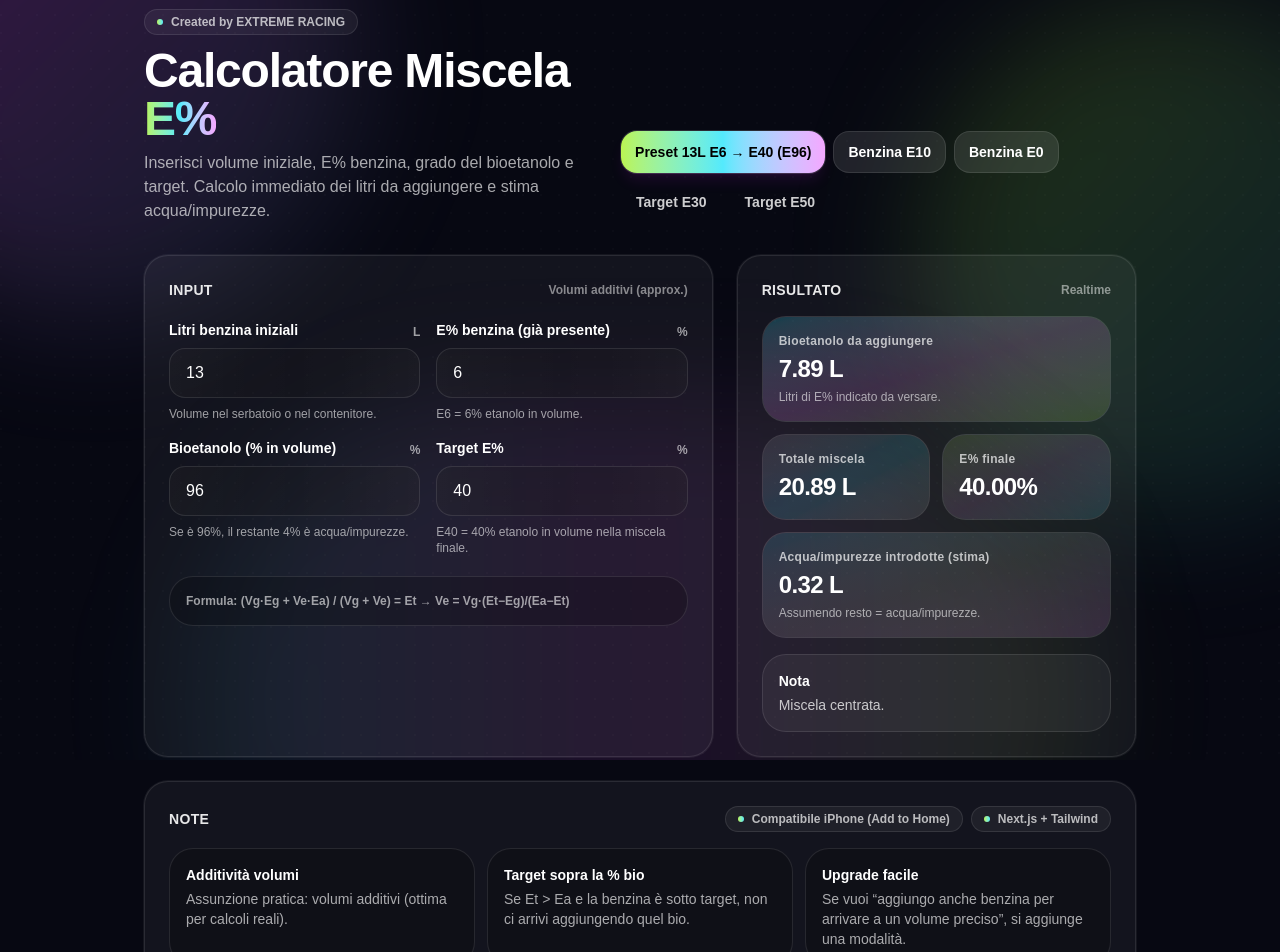
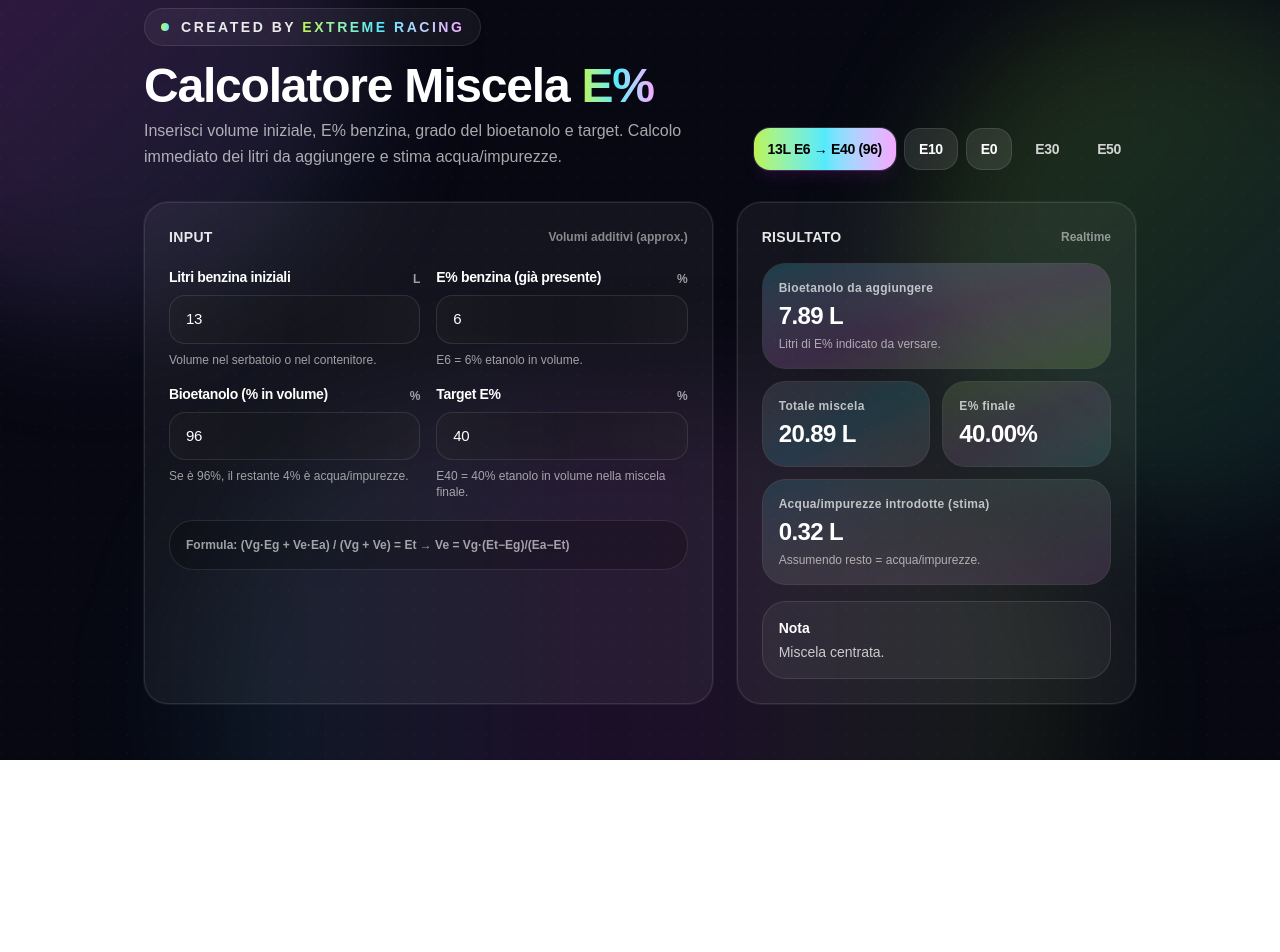
Before and after one commit to ViaticOx/eblend, a Next.js app: page / in a window 1280 px wide. Shown: the part 40-992 px from the top of the page. After the commit the page ends 800 px from the top, so only its background shows below. Built offline with nearby package versions, Linux system fonts and the light colour scheme.

Commit message:
UI tweaks: bigger brand + cleaner buttons + nicer type

```diff
--- a/app/page.tsx
+++ b/app/page.tsx
@@ -26,10 +26,13 @@ function clamp(n: number, a: number, b: number): number {
 }
 
 type WithChildren = { children?: React.ReactNode };
+
 type CardProps = WithChildren & { className?: string };
 function Card({ className = '', children }: CardProps) {
     return (
-        <div className={`rounded-3xl border border-white/10 bg-white/5 shadow-[0_0_0_1px_rgba(255,255,255,0.06)] ${className}`}>
+        <div
+            className={`rounded-3xl border border-white/10 bg-white/5 shadow-[0_0_0_1px_rgba(255,255,255,0.06)] ${className}`}
+        >
             {children}
         </div>
     );
@@ -42,14 +45,12 @@ type ButtonProps = React.ButtonHTMLAttributes<HTMLButtonElement> & {
 };
 function Button({ variant = 'soft', glow = false, className = '', children, ...props }: ButtonProps) {
     const base =
-        'inline-flex items-center justify-center rounded-2xl px-3.5 py-2.5 text-sm font-semibold transition active:scale-[0.99] disabled:opacity-50 disabled:cursor-not-allowed';
+        'inline-flex items-center justify-center rounded-2xl px-3.5 py-2.5 text-sm font-semibold tracking-tight transition active:scale-[0.99] disabled:opacity-50 disabled:cursor-not-allowed';
     const styles: Record<ButtonVariant, string> = {
         primary:
             'text-black bg-gradient-to-r from-lime-300 via-cyan-300 to-fuchsia-300 shadow-lg shadow-fuchsia-500/10 hover:brightness-110',
-        soft:
-            'text-white bg-white/10 border border-white/10 hover:bg-white/15 hover:border-white/20',
-        ghost:
-            'text-white/80 hover:text-white hover:bg-white/10 border border-transparent hover:border-white/10',
+        soft: 'text-white bg-white/10 border border-white/10 hover:bg-white/15 hover:border-white/20',
+        ghost: 'text-white/80 hover:text-white hover:bg-white/10 border border-transparent hover:border-white/10',
     };
     const glowRing = glow ? 'ring-1 ring-white/15 hover:ring-white/25' : '';
     return (
@@ -82,12 +83,17 @@ function Stat({
     );
 }
 
-function Pill({ children }: WithChildren) {
+function BrandTag() {
     return (
-        <span className="inline-flex items-center gap-2 rounded-full border border-white/10 bg-white/5 px-3 py-1 text-xs font-semibold text-white/70">
-      <span className="h-1.5 w-1.5 rounded-full bg-gradient-to-r from-lime-300 to-cyan-300" />
-            {children}
-    </span>
+        <div className="inline-flex items-center gap-3 rounded-full border border-white/10 bg-white/5 px-4 py-2">
+            <span className="h-2 w-2 rounded-full bg-gradient-to-r from-lime-300 to-cyan-300" />
+            <span className="text-sm font-black tracking-[0.18em] text-white/90">
+        CREATED BY{' '}
+                <span className="bg-gradient-to-r from-lime-300 via-cyan-300 to-fuchsia-300 bg-clip-text text-transparent">
+          EXTREME RACING
+        </span>
+      </span>
+        </div>
     );
 }
 
@@ -103,13 +109,13 @@ function InputField(props: {
     return (
         <div className="space-y-2">
             <div className="flex items-end justify-between gap-3">
-                <label className="text-sm font-semibold text-white">{label}</label>
+                <label className="text-sm font-semibold tracking-tight text-white">{label}</label>
                 {unit ? <span className="text-xs font-semibold text-white/60">{unit}</span> : null}
             </div>
             <div className="relative">
                 <div className="pointer-events-none absolute inset-0 rounded-2xl bg-gradient-to-r from-white/10 via-white/5 to-white/10 opacity-50" />
                 <input
-                    className="relative w-full rounded-2xl border border-white/10 bg-black/20 px-4 py-3 text-white outline-none placeholder:text-white/25 focus:border-white/25 focus:ring-2 focus:ring-white/10"
+                    className="relative w-full rounded-2xl border border-white/10 bg-black/20 px-4 py-3 text-[15px] font-medium tracking-tight text-white outline-none placeholder:text-white/25 focus:border-white/25 focus:ring-2 focus:ring-white/10"
                     value={value}
                     onChange={(e) => onChange(e.target.value)}
                     inputMode="decimal"
@@ -151,7 +157,6 @@ export default function Page() {
             return { ok: false, errors: ['Impossibile: la % del bioetanolo è uguale al target.'] };
         }
 
-        // Ve = Vg*(Et - Eg)/(Ea - Et)
         const VeRaw = (Vg * (Et - Eg)) / (Ea - Et);
 
         if (VeRaw < -1e-9) {
@@ -189,7 +194,7 @@ export default function Page() {
     };
 
     return (
-        <div className="min-h-screen bg-[#070812] text-white">
+        <div className="min-h-screen bg-[#070812] text-white antialiased">
             {/* Background */}
             <div className="pointer-events-none fixed inset-0 overflow-hidden">
                 <div className="absolute -left-40 -top-40 h-[520px] w-[520px] rounded-full bg-gradient-to-br from-fuchsia-500/25 to-cyan-500/10 blur-3xl" />
@@ -201,34 +206,38 @@ export default function Page() {
             <div className="relative mx-auto max-w-5xl px-4 py-8 md:py-12">
                 {/* Header */}
                 <div className="flex flex-col gap-6 md:flex-row md:items-end md:justify-between">
-                    <div className="space-y-3">
-                        <Pill>Created by EXTREME RACING</Pill>
+                    <div className="space-y-4">
+                        <BrandTag />
 
                         <div className="space-y-2">
                             <h1 className="text-3xl font-black tracking-tight md:text-5xl">
-                                Calcolatore Miscela <span className="bg-gradient-to-r from-lime-300 via-cyan-300 to-fuchsia-300 bg-clip-text text-transparent">E%</span>
+                                Calcolatore Miscela{' '}
+                                <span className="bg-gradient-to-r from-lime-300 via-cyan-300 to-fuchsia-300 bg-clip-text text-transparent">
+                  E%
+                </span>
                             </h1>
-                            <p className="max-w-xl text-sm text-white/65 md:text-base">
+                            <p className="max-w-xl text-sm leading-relaxed text-white/65 md:text-base">
                                 Inserisci volume iniziale, E% benzina, grado del bioetanolo e target. Calcolo immediato dei litri da aggiungere e stima acqua/impurezze.
                             </p>
                         </div>
                     </div>
 
+                    {/* Buttons: no "Preset/Target" words */}
                     <div className="flex flex-wrap gap-2">
                         <Button variant="primary" glow onClick={() => quickPreset('yourCase')}>
-                            Preset 13L E6 → E40 (E96)
+                            13L E6 → E40 (96)
                         </Button>
                         <Button variant="soft" onClick={() => quickPreset('e10')}>
-                            Benzina E10
+                            E10
                         </Button>
                         <Button variant="soft" onClick={() => quickPreset('e0')}>
-                            Benzina E0
+                            E0
                         </Button>
                         <Button variant="ghost" onClick={() => quickPreset('e30')}>
-                            Target E30
+                            E30
                         </Button>
                         <Button variant="ghost" onClick={() => quickPreset('e50')}>
-                            Target E50
+                            E50
                         </Button>
                     </div>
                 </div>
@@ -306,11 +315,7 @@ export default function Page() {
                             ) : (
                                 <>
                                     <div className="mt-4 grid gap-3">
-                                        <Stat
-                                            label="Bioetanolo da aggiungere"
-                                            value={`${fmt(result.Ve, 2)} L`}
-                                            sub="Litri di E% indicato da versare."
-                                        />
+                                        <Stat label="Bioetanolo da aggiungere" value={`${fmt(result.Ve, 2)} L`} sub="Litri di E% indicato da versare." />
                                         <div className="grid grid-cols-2 gap-3">
                                             <Stat label="Totale miscela" value={`${fmt(result.Vt, 2)} L`} accent="from-white/10 via-cyan-400/20 to-white/10" />
                                             <Stat label="E% finale" value={`${fmt(result.Efinal * 100, 2)}%`} accent="from-lime-400/20 via-fuchsia-400/15 to-cyan-400/20" />
@@ -331,34 +336,6 @@ export default function Page() {
                             )}
                         </div>
                     </Card>
-
-                    {/* Footer notes */}
-                    <Card className="lg:col-span-12">
-                        <div className="p-5 md:p-6">
-                            <div className="flex flex-col gap-3 md:flex-row md:items-center md:justify-between">
-                                <div className="text-sm font-black tracking-wide text-white/90">NOTE</div>
-                                <div className="flex flex-wrap gap-2">
-                                    <Pill>Compatibile iPhone (Add to Home)</Pill>
-                                    <Pill>Next.js + Tailwind</Pill>
-                                </div>
-                            </div>
-
-                            <ul className="mt-4 grid gap-3 text-sm text-white/65 md:grid-cols-3">
-                                <li className="rounded-3xl border border-white/10 bg-black/20 p-4">
-                                    <div className="font-semibold text-white">Additività volumi</div>
-                                    <div className="mt-1">Assunzione pratica: volumi additivi (ottima per calcoli reali).</div>
-                                </li>
-                                <li className="rounded-3xl border border-white/10 bg-black/20 p-4">
-                                    <div className="font-semibold text-white">Target sopra la % bio</div>
-                                    <div className="mt-1">Se Et &gt; Ea e la benzina è sotto target, non ci arrivi aggiungendo quel bio.</div>
-                                </li>
-                                <li className="rounded-3xl border border-white/10 bg-black/20 p-4">
-                                    <div className="font-semibold text-white">Upgrade facile</div>
-                                    <div className="mt-1">Se vuoi “aggiungo anche benzina per arrivare a un volume preciso”, si aggiunge una modalità.</div>
-                                </li>
-                            </ul>
-                        </div>
-                    </Card>
                 </div>
             </div>
         </div>
```
